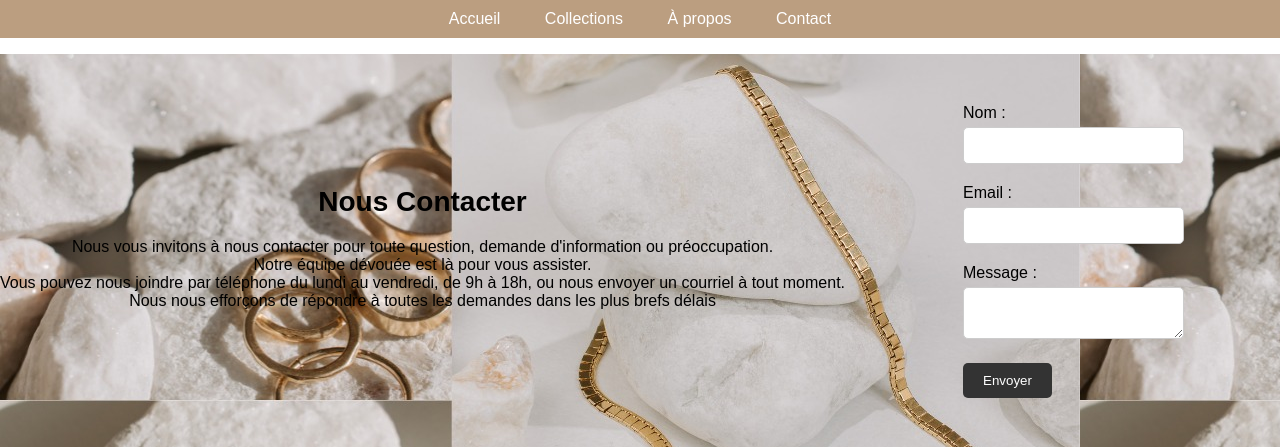
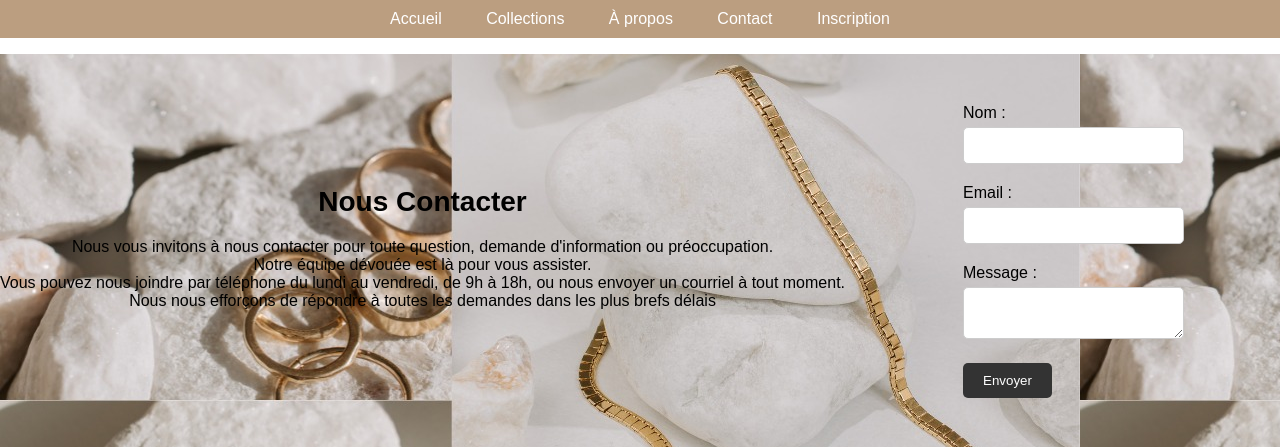
Before and after one commit to douaa-an/joliebijouterie-siteweb, a PHP site: page /contact.php in a window 1280 px wide. Shown: the top 447 px of the page. Run offline with PHP 8.4, Linux system fonts and the light colour scheme.

Commit message:
my first siteweb

```diff
--- a/contact.php
+++ b/contact.php
@@ -49,6 +49,7 @@ if (name && email && message) {
             <li><a href="collections.php">Collections</a></li>
             <li><a href="about.php">À propos</a></li>
             <li><a href="contact.php">Contact</a></li>
+            <li><a href="inscription.php">Inscription</a></li>
           </ul>
         </nav>
       </header>
```
